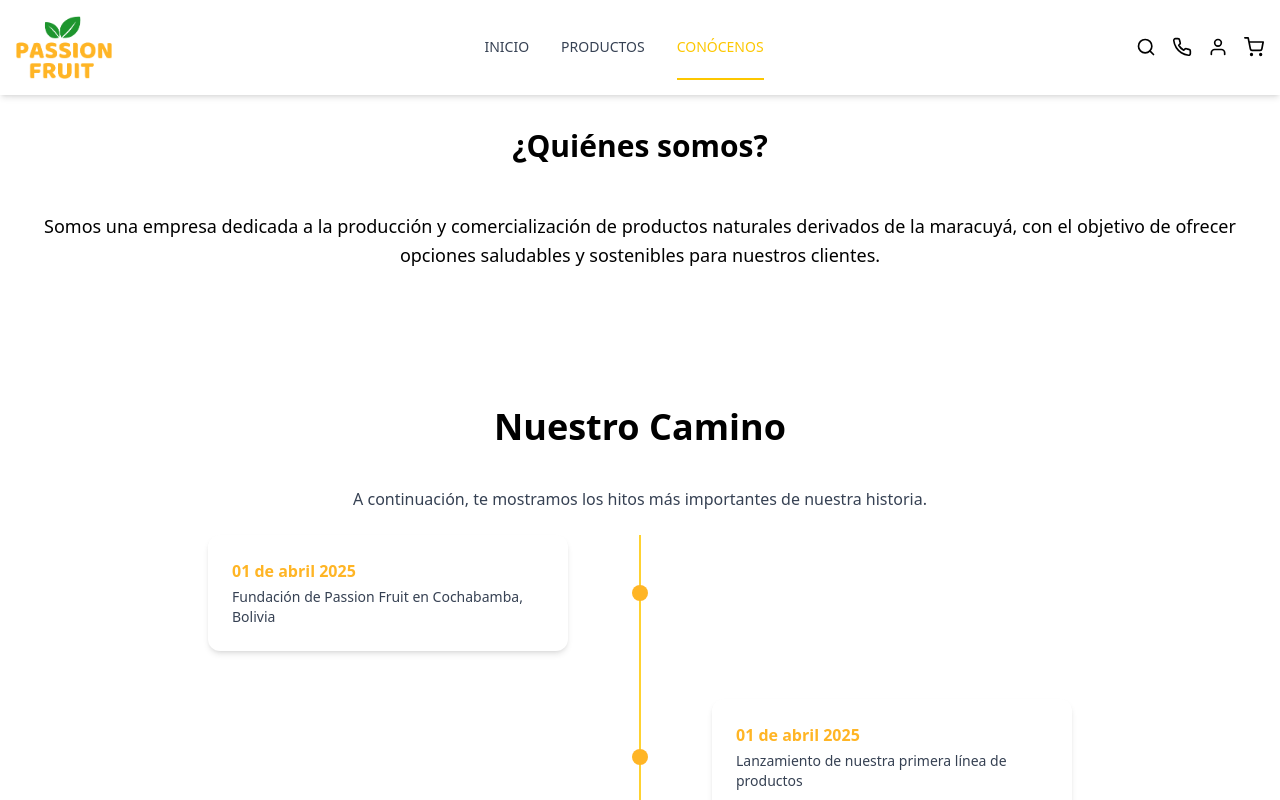
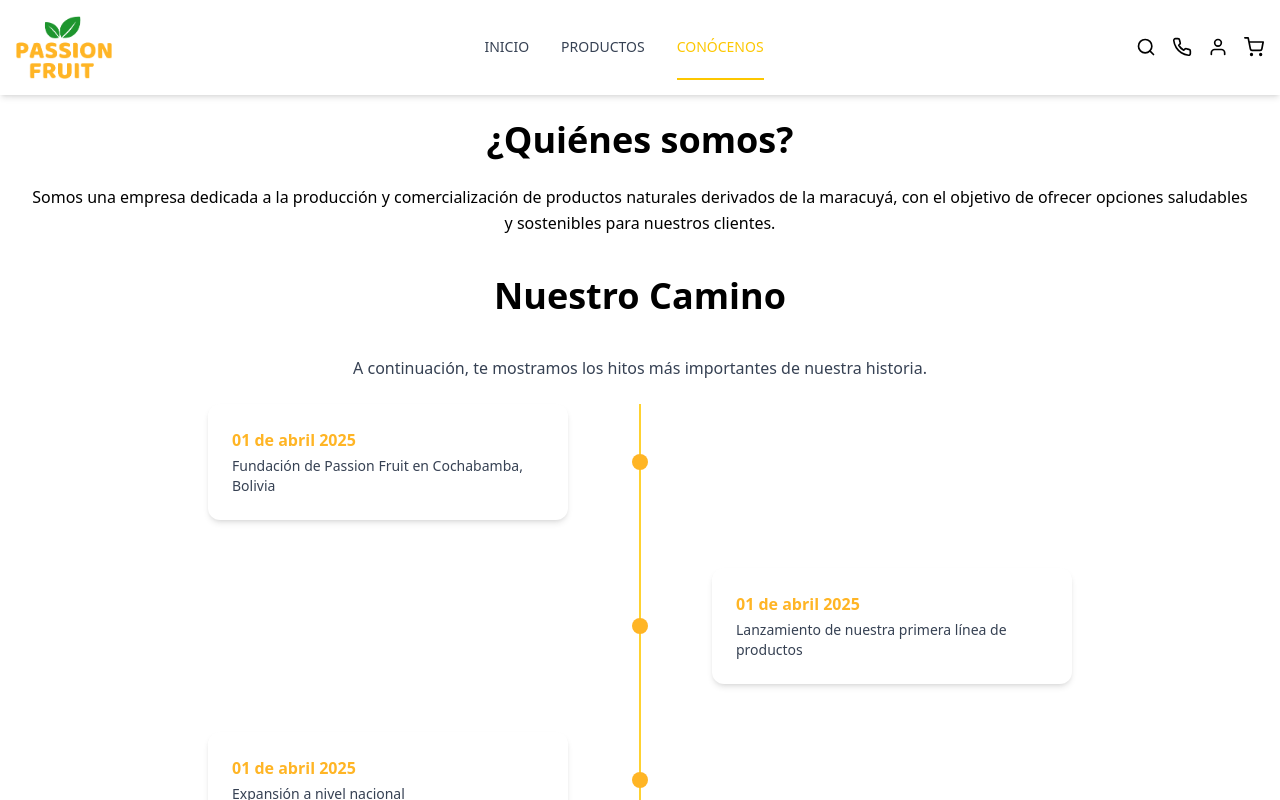
Before and after one commit to GustavoLuizaga/Passion-Fruit, a React (Vite) app: page /knowUs in a window 1280 px wide. Shown: the top 800 px of the page. Built offline with nearby package versions, Linux system fonts and the light colour scheme.

Commit message:
Custom pading in know

```diff
--- a/src/components/TimeLine.jsx
+++ b/src/components/TimeLine.jsx
@@ -6,7 +6,7 @@ const events = [
 
   export default function Timeline() {
     return (
-      <div className="py-10 px-4 max-w-4xl mx-auto">
+      <div className="py-4 px-4 max-w-4xl mx-auto">
         <h2 className="text-4xl md:text-4xl font-bold text-center mb-10">Nuestro Camino</h2>
         <p className="text-center text-gray-700 mb-6">
           A continuación, te mostramos los hitos más importantes de nuestra historia.
--- a/src/pages/KnowUs.jsx
+++ b/src/pages/KnowUs.jsx
@@ -3,7 +3,7 @@ import Footer from "../components/Footer";
 import Timeline from "../components/TimeLine";
 import CardInfo from "../components/CardInfo";
 import CardValue from "../components/CardValue";
-import { FaSeedling, FaMedal, FaGlobeAmericas, FaHandshake } from "react-icons/fa";
+import { FaSeedling,FaGlobeAmericas, FaHandshake } from "react-icons/fa";
 import TeamGrid from "../components/Team";
 import { FaLightbulb, FaBinoculars, } from "react-icons/fa";
 
@@ -12,13 +12,14 @@ const KnowUs = () => {
         <div className="min-h-screen">
             <Navbar />
 
-            <div className="max-w-7xl mx-auto px-4 md:px-8 py-24 space-y-24">
-                <h2 className="text-3xl font-bold mb-4 text-center text-black py-8">¿Quiénes somos?</h2> {/* tamaño de texto reducido */}
-                <p className="text-base md:text-lg text-black leading-relaxed text-center">
-                    Somos una empresa dedicada a la producción y comercialización de productos naturales derivados de la maracuyá, con el objetivo de ofrecer opciones saludables y sostenibles para nuestros clientes.
-                </p>
-                {/* Timeline */}
-                <Timeline />
+            <div className="max-w-7xl mx-auto px-4 md:px-8 py-30 space-y-6">
+            <div className="space-y-2"> {/* Nuevo contenedor con menos espacio */}
+                    <h2 className="text-4xl font-bold text-center text-black">¿Quiénes somos?</h2> {/* Eliminado mb-4 y py-8 */}
+                    <p className=" text-black leading-relaxed text-center py-4">
+                        Somos una empresa dedicada a la producción y comercialización de productos naturales derivados de la maracuyá, con el objetivo de ofrecer opciones saludables y sostenibles para nuestros clientes.
+                    </p>
+                    <Timeline />
+                </div>
                 <h2 className="text-4xl font-bold mb-6 text-center">Nuestra Misión y Visión </h2>
                 {/* Misión y Visión */}
                 <div className="grid grid-cols-1 md:grid-cols-2 gap-8 py-6">
@@ -38,6 +39,7 @@ const KnowUs = () => {
                         reconocida por nuestra innovación, calidad y compromiso con la satisfacción del cliente.
                     </CardInfo>
                 </div>
+
                 <TeamGrid />
                 {/* Nuestros Valores */}
                 <div>
@@ -48,11 +50,7 @@ const KnowUs = () => {
                             Amamos lo que la tierra nos ofrece y lo transformamos con respeto, cuidando cada detalle para conservar la esencia de la fruta en su forma más pura.
 
                         </CardValue>
-                        <CardValue title="Compromiso con la calidad
-                        " icon={<FaMedal />}>
-                            Nos aseguramos de que cada producto cumpla con los más altos estándares, ofreciendo siempre frescura, sabor y bienestar en cada presentación.
 
-                        </CardValue>
                         <CardValue title="Innovación saludable
                         " icon={<FaLightbulb />}>
                             Buscamos constantemente nuevas formas de sorprenderte con productos nutritivos, funcionales y deliciosos, sin perder de vista lo natural.
```
